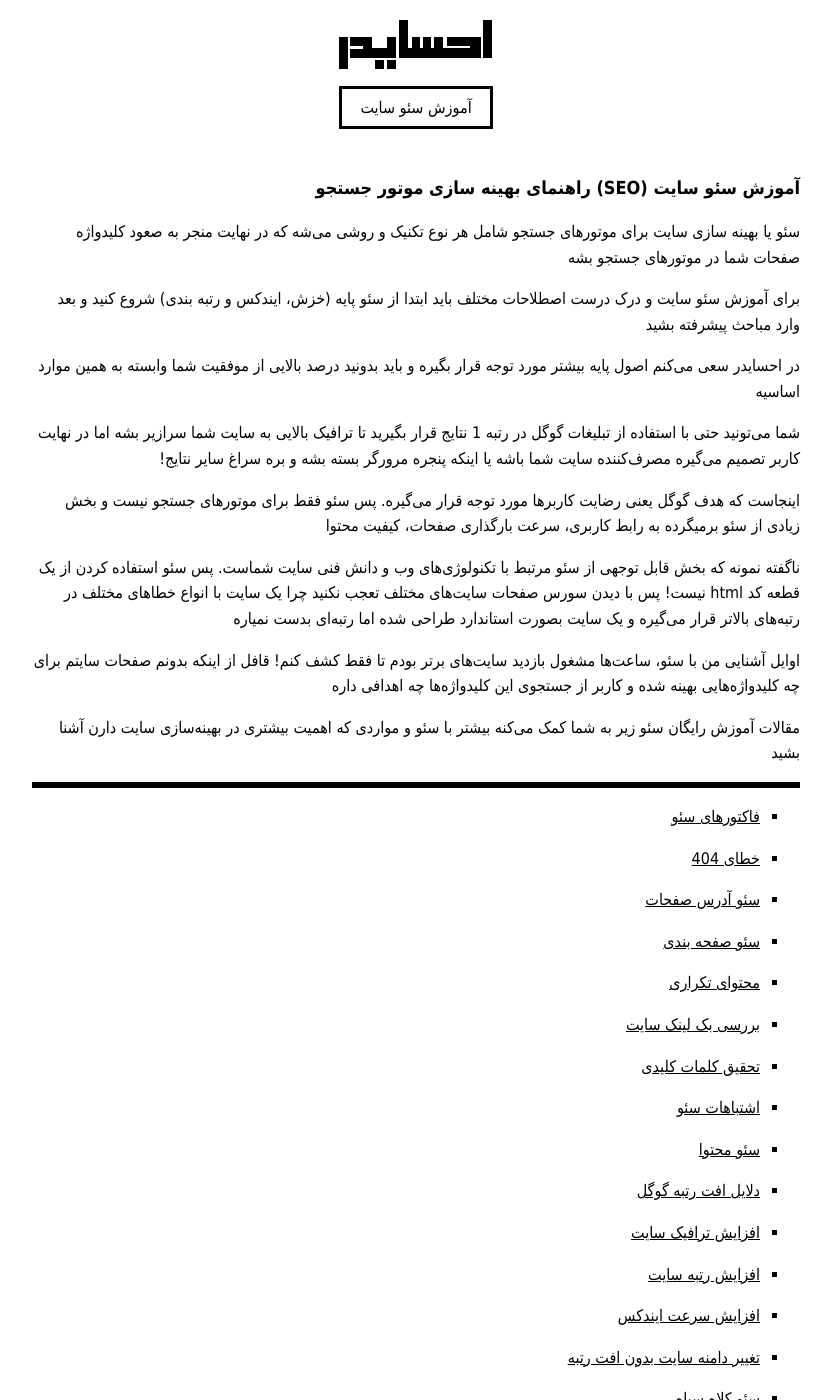
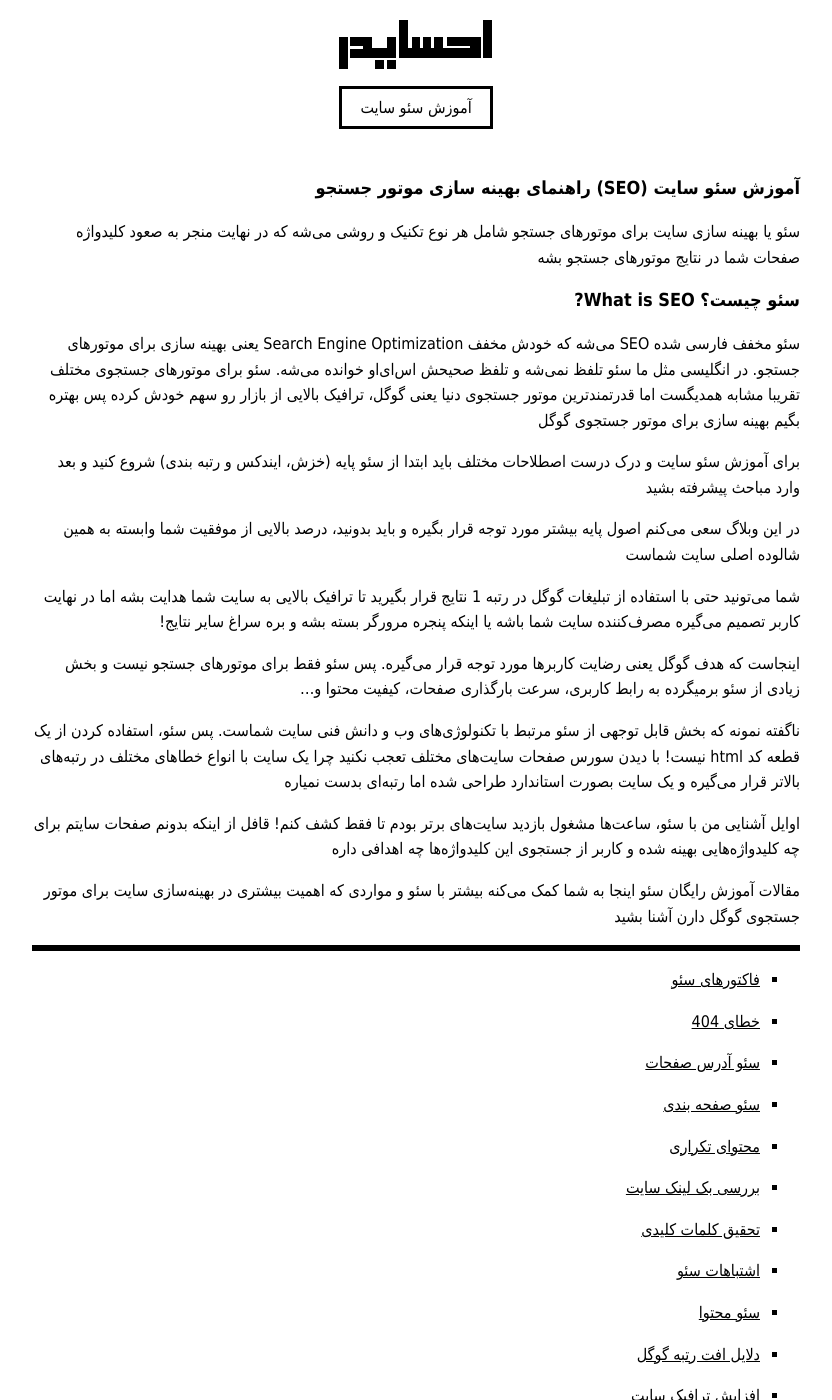
Before and after one commit to darkblog/darkblog.github.io, a Jekyll site: the page built from _posts/2021-5-27-seo.md, in a window 1280 px wide and 1400 px high. Shown: the whole window, without its empty margins (224-1056 px from the left). Built offline with Jekyll 4.4.1, drawn with Linux system fonts in a browser that asks for light colours.

Commit message:
Update 2021-5-27-seo.md

```diff
--- a/_posts/2021-5-27-seo.md
+++ b/_posts/2021-5-27-seo.md
@@ -3,21 +3,25 @@ layout: post
 title: آموزش سئو سایت (SEO) راهنمای بهینه سازی موتور جستجو
 ---
 
-سئو یا بهینه سازی سایت برای موتورهای جستجو شامل هر نوع تکنیک و روشی می‌شه که در نهایت منجر به صعود کلیدواژه‌ صفحات شما در موتورهای جستجو بشه
+سئو یا بهینه سازی سایت برای موتورهای جستجو شامل هر نوع تکنیک و روشی می‌شه که در نهایت منجر به صعود کلیدواژه‌ صفحات شما در نتایج موتورهای جستجو بشه
+
+<h2>سئو چیست؟ What is SEO?</h2>
+
+سئو مخفف فارسی شده SEO می‌شه که خودش مخفف Search Engine Optimization یعنی بهینه سازی برای موتورهای جستجو. در انگلیسی مثل ما سئو تلفظ نمی‌شه و تلفظ صحیحش اس‌ای‌او خوانده می‌شه. سئو برای موتورهای جستجوی مختلف تقریبا مشابه همدیگست اما قدرتمندترین موتور جستجوی دنیا یعنی گوگل، ترافیک بالایی از بازار رو سهم خودش کرده پس بهتره بگیم بهینه سازی برای موتور جستجوی گوگل
 
 برای آموزش سئو سایت و درک درست اصطلاحات مختلف باید ابتدا از سئو پایه (خزش، ایندکس و رتبه بندی) شروع کنید و بعد وارد مباحث پیشرفته بشید
 
-در احسایدر سعی می‌کنم اصول پایه بیشتر مورد توجه قرار بگیره و باید بدونید درصد بالایی از موفقیت شما وابسته به همین موارد اساسیه
+در این وبلاگ سعی می‌کنم اصول پایه بیشتر مورد توجه قرار بگیره و باید بدونید، درصد بالایی از موفقیت شما وابسته به همین شالوده اصلی سایت شماست
 
-شما می‌تونید حتی با استفاده از تبلیغات گوگل در رتبه 1 نتایج قرار بگیرید تا ترافیک بالایی به سایت شما سرازیر بشه اما در نهایت کاربر تصمیم می‌گیره مصرف‌کننده سایت شما باشه یا اینکه پنجره مرورگر بسته بشه و بره سراغ سایر نتایج!
+شما می‌تونید حتی با استفاده از تبلیغات گوگل در رتبه 1 نتایج قرار بگیرید تا ترافیک بالایی به سایت شما هدایت بشه اما در نهایت کاربر تصمیم می‌گیره مصرف‌کننده سایت شما باشه یا اینکه پنجره مرورگر بسته بشه و بره سراغ سایر نتایج!
 
-اینجاست که هدف گوگل یعنی رضایت کاربرها مورد توجه قرار می‌گیره. پس سئو فقط برای موتورهای جستجو نیست و بخش زیادی از سئو برمیگرده به رابط کاربری، سرعت بارگذاری صفحات، کیفیت محتوا
+اینجاست که هدف گوگل یعنی رضایت کاربرها مورد توجه قرار می‌گیره. پس سئو فقط برای موتورهای جستجو نیست و بخش زیادی از سئو برمیگرده به رابط کاربری، سرعت بارگذاری صفحات، کیفیت محتوا و...
 
-ناگفته نمونه که بخش قابل توجهی از سئو مرتبط با تکنولوژی‌های وب و دانش فنی سایت شماست. پس سئو استفاده کردن از یک قطعه کد html نیست! پس با دیدن سورس صفحات سایت‌های مختلف تعجب نکنید چرا یک سایت با انواع خطاهای مختلف در رتبه‌های بالاتر قرار می‌گیره و یک سایت بصورت استاندارد طراحی شده اما رتبه‌ای بدست نمیاره
+ناگفته نمونه که بخش قابل توجهی از سئو مرتبط با تکنولوژی‌های وب و دانش فنی سایت شماست. پس سئو، استفاده کردن از یک قطعه کد html نیست! با دیدن سورس صفحات سایت‌های مختلف تعجب نکنید چرا یک سایت با انواع خطاهای مختلف در رتبه‌های بالاتر قرار می‌گیره و یک سایت بصورت استاندارد طراحی شده اما رتبه‌ای بدست نمیاره
 
 اوایل آشنایی من با سئو، ساعت‌ها مشغول بازدید سایت‌های برتر بودم تا فقط کشف کنم! قافل از اینکه بدونم صفحات سایتم برای چه کلیدواژه‌هایی بهینه شده و کاربر از جستجوی این کلیدواژه‌ها چه اهدافی داره
 
-مقالات آموزش رایگان سئو زیر به شما کمک می‌کنه بیشتر با سئو و مواردی که اهمیت بیشتری در بهینه‌سازی سایت دارن آشنا بشید
+مقالات آموزش رایگان سئو اینجا به شما کمک می‌کنه بیشتر با سئو و مواردی که اهمیت بیشتری در بهینه‌سازی سایت برای موتور جستجوی گوگل دارن آشنا بشید
 
 ***
 
```
